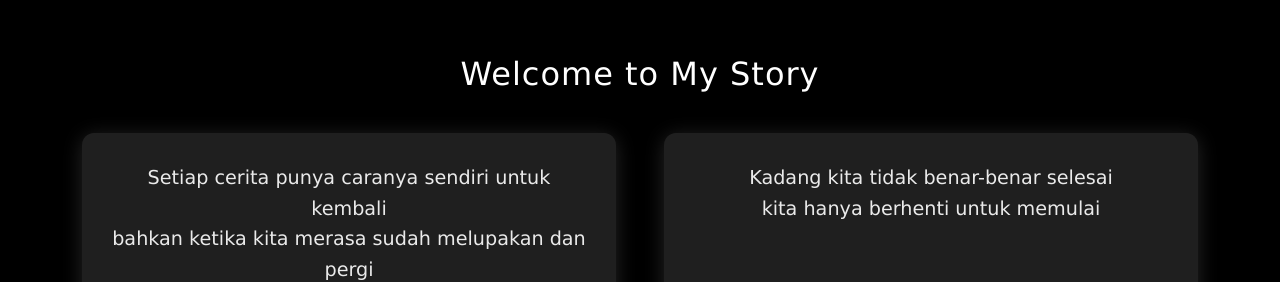
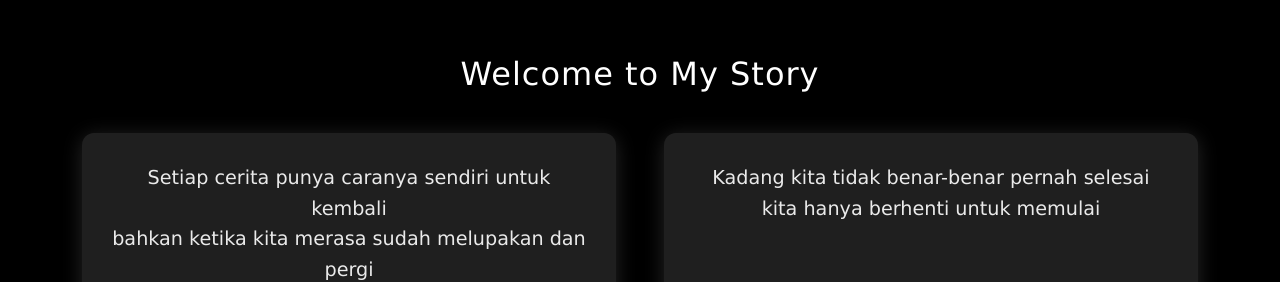
Before and after one commit to tomatomahajatan/Masihadarasa, a plain HTML site: page index.html in a window 1280 px wide. Shown: the part 114-396 px from the top of the page. Drawn offline with nearby package versions, Linux system fonts and the light colour scheme.

Commit message:
Add files via upload

```diff
--- a/index.html
+++ b/index.html
@@ -78,7 +78,7 @@
             <div class="col-md-6">
                 <div class="box h-100">
                     <p class="text-large">
-                        Kadang kita tidak benar-benar selesai<br>
+                        Kadang kita tidak benar-benar pernah selesai<br>
                         kita hanya berhenti untuk memulai
                     </p>
                 </div>
```
